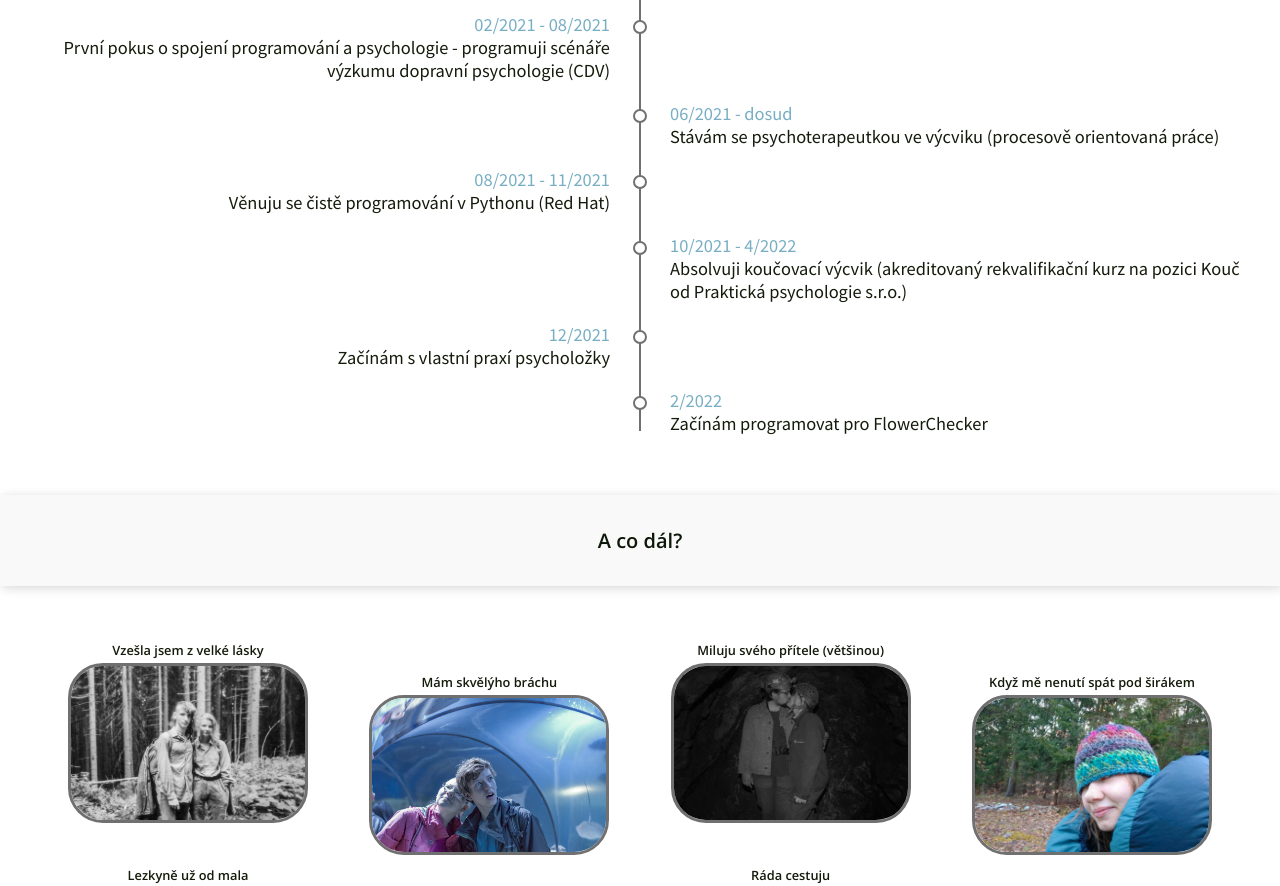
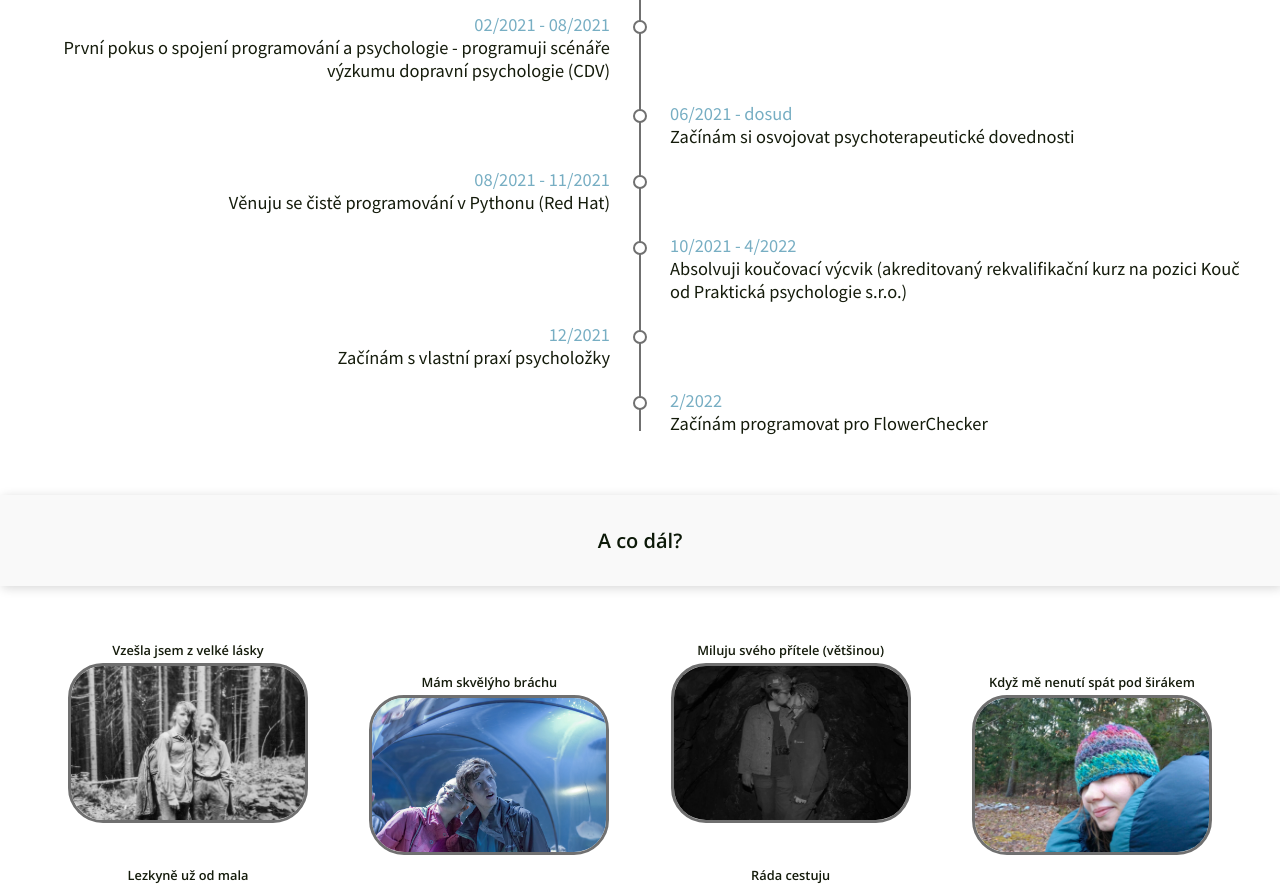
Before and after one commit to NelliaS/personal-webpage, a Next.js app: page /nela in a window 1280 px wide. Shown: the part 1080-1966 px from the top of the page. Built offline with nearby package versions, Linux system fonts and the light colour scheme.

Commit message:
change in text

```diff
--- a/src/pages/nela.tsx
+++ b/src/pages/nela.tsx
@@ -95,7 +95,7 @@ const Nela: NextPage = () => {
               <li>
                 <div className={styles.content__block2_timelineContent}>
                   <p><span>06/2021 - dosud</span></p>
-                  <p>Stávám se psychoterapeutkou ve výcviku (procesově orientovaná práce)</p>
+                  <p>Začínám si osvojovat psychoterapeutické dovednosti</p>
                 </div>
               </li>
 
```
